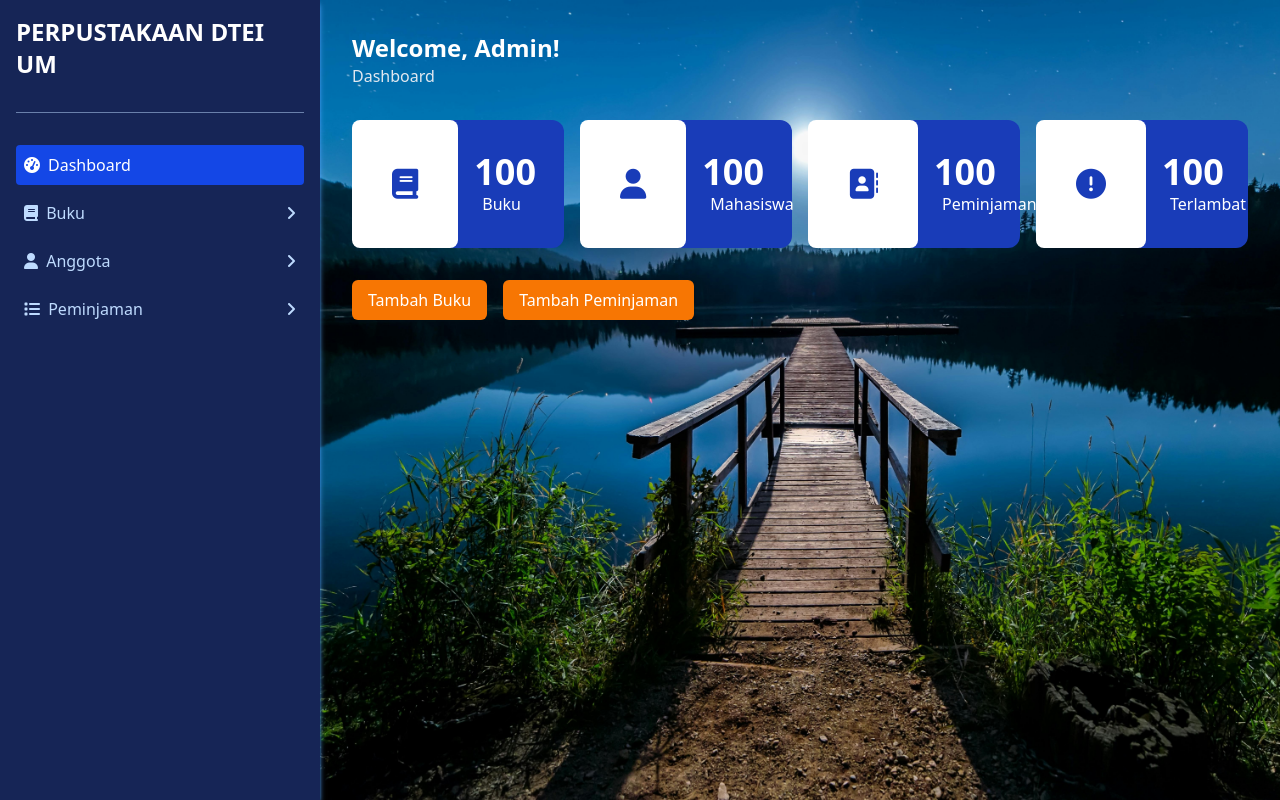
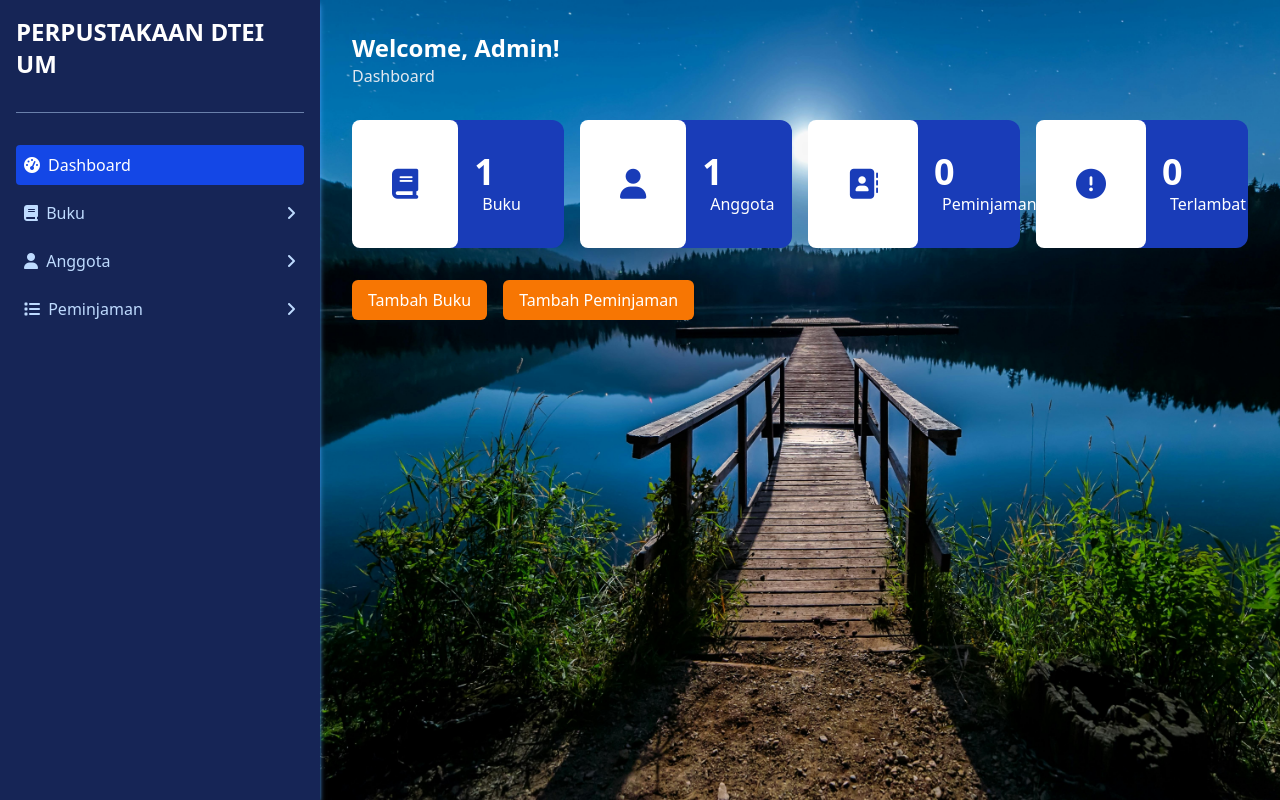
Before and after one commit to MFajarTrimulyo/Website-Peminjaman-Buku-Perpustakaan-OOP, a Flask app: page / in a window 1280 px wide. Run offline with Flask 3, Linux system fonts and the light colour scheme; data comes from the database, SQL or seed files in the repository; data that the repository does not hold is empty; some libraries are stand-ins or nearby versions.

Commit message:
Count Dashboard

```diff
--- a/Code/app.py
+++ b/Code/app.py
@@ -11,8 +11,18 @@ app.secret_key = secrets.token_hex(32)
 
 @app.route("/")
 def dashboard():
+    object_anggota = Anggota("","","","")
+    count_anggota = object_anggota.count_anggota(cursor, conn)
 
-    return render_template('dashboard.html', request=request)
+    object_buku = Buku("","","","","")
+    count_buku = object_buku.count_buku(cursor, conn)
+
+    object_peminjaman = Peminjaman("","","","","")
+    count_peminjaman = object_peminjaman.count_peminjaman(cursor, conn)
+    count_terlambat = object_peminjaman.count_terlambat(cursor, conn)
+    return render_template('dashboard.html', request=request,
+                            count_anggota=count_anggota, count_buku=count_buku,
+                            count_peminjaman=count_peminjaman, count_terlambat=count_terlambat)
 
 
 
--- a/Code/sistem0.py
+++ b/Code/sistem0.py
@@ -19,6 +19,10 @@ class Anggota:
 
     def get_nim_nip(self):
         return self.__nim_nip
+
+    def count_anggota(self, cursor, conn=None):
+            cursor.execute("SELECT COUNT(*) FROM anggota")
+            return cursor.fetchone()
 
     def insert_to_db(self, cursor, conn):
         sql = """
@@ -107,6 +111,10 @@ class Buku(Nama):
         self.fk_penulis = fk_penulis
         self.fk_penerbit = fk_penerbit
         self.sumber = sumber
+
+    def count_buku(self, cursor, conn=None):
+            cursor.execute("SELECT COUNT(*) FROM buku")
+            return cursor.fetchone()
 
     def insert_to_db(self, cursor, conn):
         sql = """
@@ -274,6 +282,14 @@ class Peminjaman(Transaksi):
         self.batas_peminjaman = batas_peminjaman
         self.fk_status = fk_status
 
+    def count_peminjaman(self, cursor, conn=None):
+            cursor.execute("SELECT COUNT(*) FROM peminjaman WHERE fk_status != 3")
+            return cursor.fetchone()
+
+    def count_terlambat(self, cursor, conn=None):
+            cursor.execute("SELECT COUNT(*) FROM peminjaman WHERE fk_status = 3")
+            return cursor.fetchone()
+
     def insert_to_db(self, cursor, conn):
         sql = """
             INSERT INTO peminjaman (fk_nim_nip, tanggal_diambil, tanggal_disetor, batas_peminjaman)
--- a/Code/templates/dashboard.html
+++ b/Code/templates/dashboard.html
@@ -13,7 +13,7 @@
             <i class="fa fa-book text-3xl" aria-hidden="true"></i>
         </div>
         <div class="flex flex-col my-8 text-white">
-            <span class="text-4xl font-bold">100</span>
+            <span class="text-4xl font-bold">{{ count_buku[0] }}</span>
             <span class="text-md pl-2">Buku</span>
         </div>
     </div>
@@ -22,8 +22,8 @@
             <i class="fa fa-user text-3xl" aria-hidden="true"></i>
         </div>
         <div class="flex flex-col my-8 text-white">
-            <span class="text-4xl font-bold">100</span>
-            <span class="text-md pl-2">Mahasiswa</span>
+            <span class="text-4xl font-bold">{{ count_anggota[0] }}</span>
+            <span class="text-md pl-2">Anggota</span>
         </div>
     </div>
     <div class="flex items-center mb bg-blue-800 rounded-xl">
@@ -31,7 +31,7 @@
             <i class="fa fa-address-book text-3xl" aria-hidden="true"></i>
         </div>
         <div class="flex flex-col my-8 text-white">
-            <span class="text-4xl font-bold">100</span>
+            <span class="text-4xl font-bold">{{ count_peminjaman[0] }}</span>
             <span class="text-md pl-2">Peminjaman</span>
         </div>
     </div>
@@ -40,7 +40,7 @@
             <i class="fa fa-circle-exclamation text-3xl" aria-hidden="true"></i>
         </div>
         <div class="flex flex-col my-8 text-white">
-            <span class="text-4xl font-bold">100</span>
+            <span class="text-4xl font-bold">{{ count_terlambat[0] }}</span>
             <span class="text-md pl-2">Terlambat</span>
         </div>
     </div>
```
